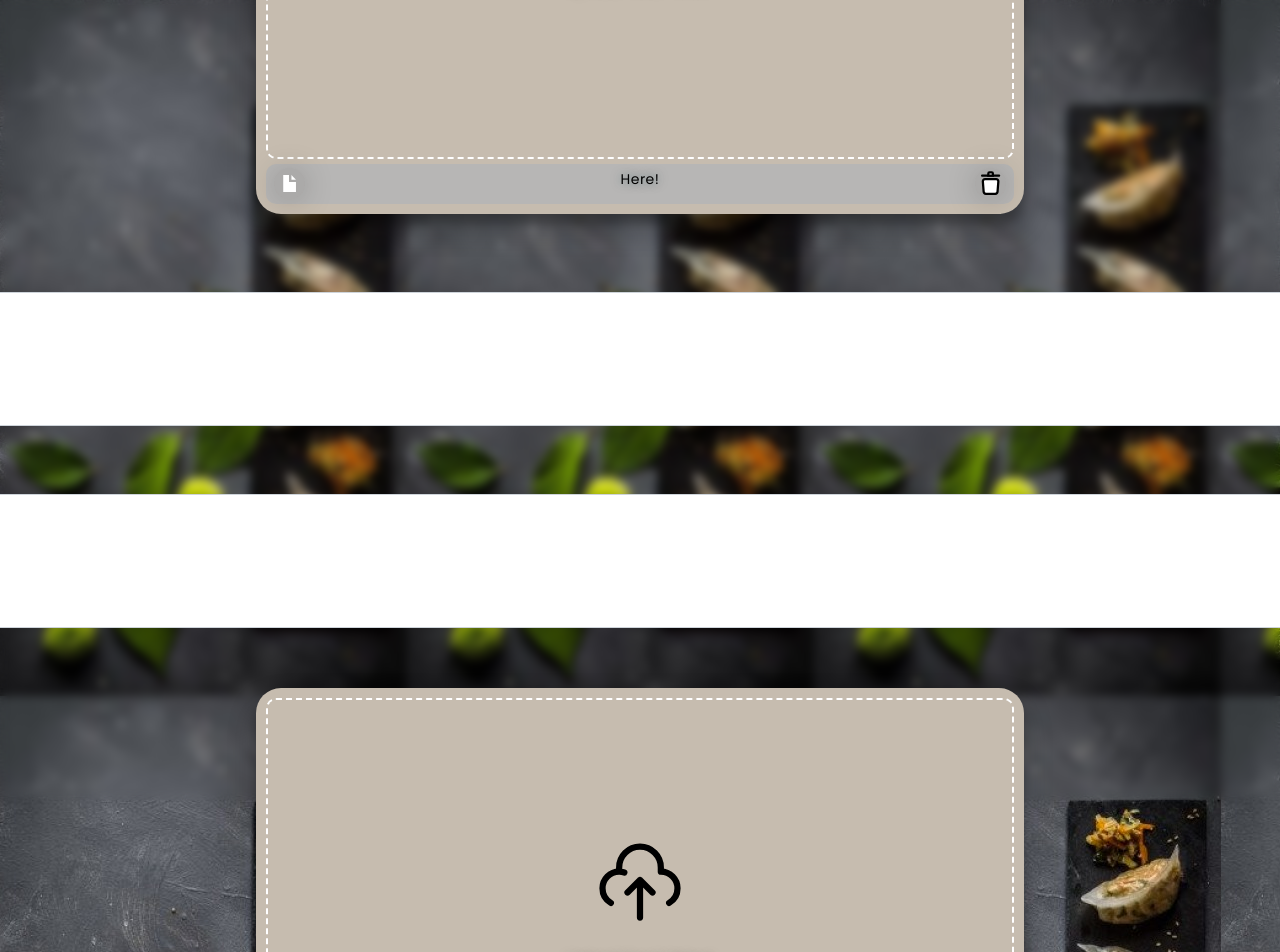
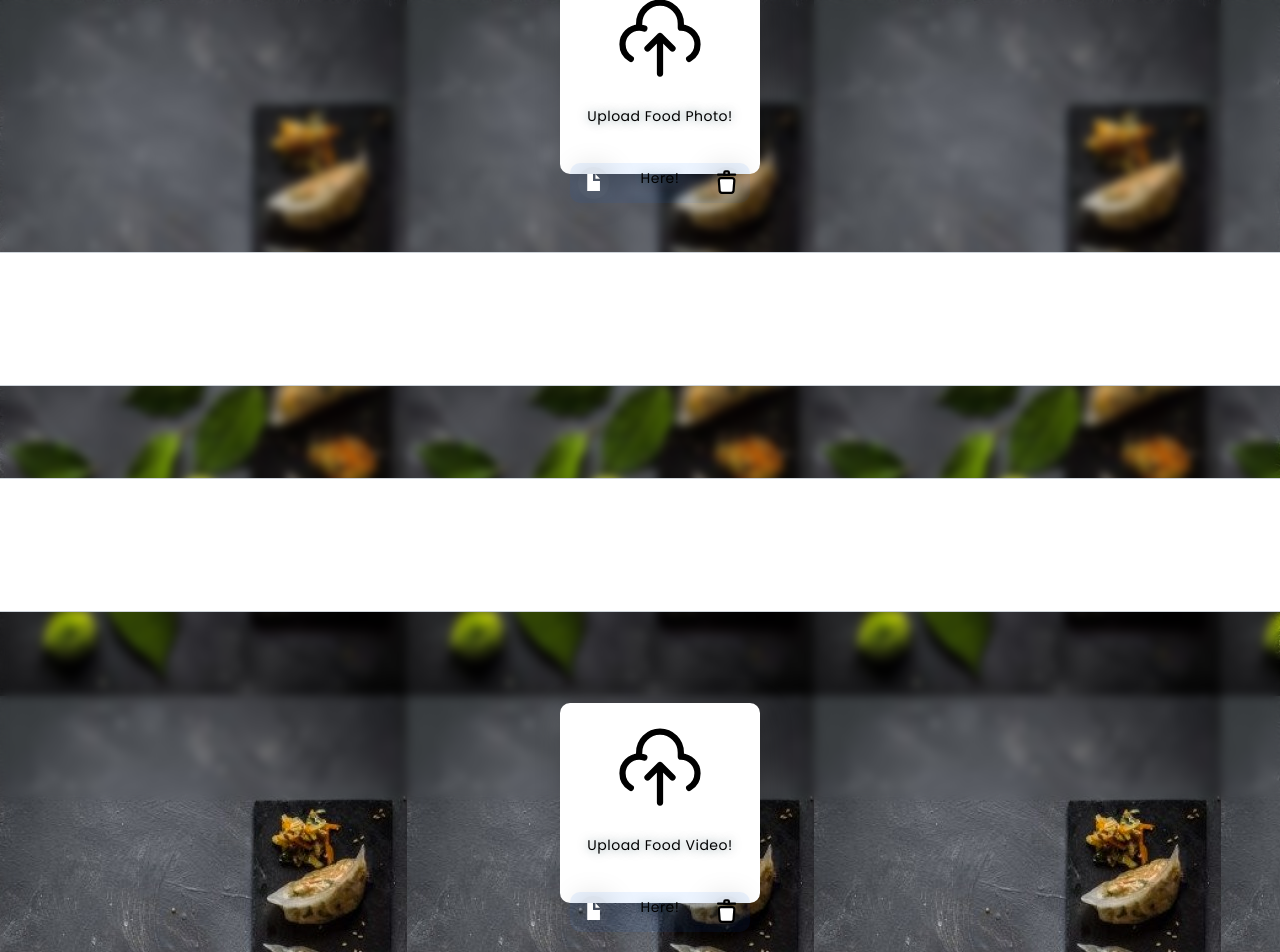
Before and after one commit to KamilZhafran/Mangkir-Web-Based, a React (Create React App) app: page /input in a window 1280 px wide. Shown: the top 952 px of the page. Built offline with nearby package versions, Linux system fonts and the light colour scheme.

Commit message:
input recipe page

```diff
--- a/src/pages/InputRecipe.js
+++ b/src/pages/InputRecipe.js
@@ -13,11 +13,11 @@ export class InputRecipe extends React.Component {
     render() {
         return (
             <div>
-                <div className="title">
+                <div className="in-recipe-title">
                     <label for="nameTitle" className="form-label">Title</label>
                     <input type="text" className="form-control" id="nameTitle"/>
                 </div>
-                <div className="container">
+                <div className="in-recipe-container">
                     <div className="header">
                     <svg viewBox="0 0 24 24" fill="none" xmlns="http://www.w3.org/2000/svg"><g id="SVGRepo_bgCarrier" stroke-width="0"></g><g id="SVGRepo_tracerCarrier" stroke-linecap="round" stroke-linejoin="round"></g><g id="SVGRepo_iconCarrier">
                         <path d="M7 10V9C7 6.23858 9.23858 4 12 4C14.7614 4 17 6.23858 17 9V10C19.2091 10 21 11.7909 21 14C21 15.4806 20.1956 16.8084 19 17.5M7 10C4.79086 10 3 11.7909 3 14C3 15.4806 3.8044 16.8084 5 17.5M7 10C7.43285 10 7.84965 10.0688 8.24006 10.1959M12 12V21M12 12L15 15M12 12L9 15" stroke="#000000" stroke-width="1.5" stroke-linecap="round" stroke-linejoin="round"></path> </g></svg> <p>Upload Food Photo!</p>
@@ -29,15 +29,15 @@ export class InputRecipe extends React.Component {
                     </label>
                     <input id="file" type="file"/>
                 </div>
-                <div className="ingredients">
+                <div className="in-recipe-ingredients">
                     <label for="ingredientsList" className="form-label">Ingredients</label>
                     <textarea className="form-control" id="ingredientsList" rows="5"></textarea>
-                </div>
-                <div className="steps">
+                </div><br/>
+                <div className="in-recipe-steps">
                     <label for="stepsList" className="form-label">Steps</label>
                     <textarea className="form-control" id="stepsList" rows="5"></textarea>
                 </div>
-                <div className="container">
+                <div className="in-recipe-container">
                     <div className="header">
                     <svg viewBox="0 0 24 24" fill="none" xmlns="http://www.w3.org/2000/svg"><g id="SVGRepo_bgCarrier" stroke-width="0"></g><g id="SVGRepo_tracerCarrier" stroke-linecap="round" stroke-linejoin="round"></g><g id="SVGRepo_iconCarrier">
                         <path d="M7 10V9C7 6.23858 9.23858 4 12 4C14.7614 4 17 6.23858 17 9V10C19.2091 10 21 11.7909 21 14C21 15.4806 20.1956 16.8084 19 17.5M7 10C4.79086 10 3 11.7909 3 14C3 15.4806 3.8044 16.8084 5 17.5M7 10C7.43285 10 7.84965 10.0688 8.24006 10.1959M12 12V21M12 12L15 15M12 12L9 15" stroke="#000000" stroke-width="1.5" stroke-linecap="round" stroke-linejoin="round"></path> </g></svg> <p>Upload Food Video!</p>
@@ -48,7 +48,7 @@ export class InputRecipe extends React.Component {
                     <svg viewBox="0 0 24 24" fill="none" xmlns="http://www.w3.org/2000/svg"><g id="SVGRepo_bgCarrier" stroke-width="0"></g><g id="SVGRepo_tracerCarrier" stroke-linecap="round" stroke-linejoin="round"></g><g id="SVGRepo_iconCarrier"> <path d="M5.16565 10.1534C5.07629 8.99181 5.99473 8 7.15975 8H16.8402C18.0053 8 18.9237 8.9918 18.8344 10.1534L18.142 19.1534C18.0619 20.1954 17.193 21 16.1479 21H7.85206C6.80699 21 5.93811 20.1954 5.85795 19.1534L5.16565 10.1534Z" stroke="#000000" stroke-width="2"></path> <path d="M19.5 5H4.5" stroke="#000000" stroke-width="2" stroke-linecap="round"></path> <path d="M10 3C10 2.44772 10.4477 2 11 2H13C13.5523 2 14 2.44772 14 3V5H10V3Z" stroke="#000000" stroke-width="2"></path> </g></svg>
                     </label>
                     <input id="file" type="file"/>
-                </div>
+                </div><br/>
                 <div className="d-grid gap-2 col-6 mx-auto">
                     <button type="button" className="btn btn-outline-info">Publish</button>
                     <button type="button" className="btn btn-outline-danger">Cancel</button>
--- a/src/styles/InputRecipe.css
+++ b/src/styles/InputRecipe.css
@@ -7,7 +7,7 @@ body {
     backdrop-filter: blur(5px);
 }
 
-.container {
+.in-recipe-container {
     height: 200px;
     width: 200px;
     border-radius: 10px;
@@ -19,6 +19,7 @@ body {
     padding: 10px;
     gap: 5px;
     background-color: white;
+    margin-left: 830px;
     margin-bottom: 40px;
 }
 
@@ -79,7 +80,7 @@ body {
     color: antiquewhite;
 }
 
-.title {
+.in-recipe-title {
     margin-bottom: 120px;
     margin-top: 50px;
     height: 30px;
@@ -100,15 +101,15 @@ body {
     color: transparent;
 }
 
-.steps {
+.in-recipe-steps {
     font-size: 20px;
     font-family: "Poppins", sans-serif;
-    margin-bottom: 60px;
+    margin-bottom: 5%;
     margin-left: 50px;
     margin-right: 50px;
 }
 
-.ingredients {
+.in-recipe-ingredients {
     font-size: 20px;
     font-family: "Poppins", sans-serif;
     margin-bottom: 30px;
@@ -117,5 +118,5 @@ body {
 }
 
 h1 {
-    margin-top: 40px;
+    margin-top: 20px;
 }
```
